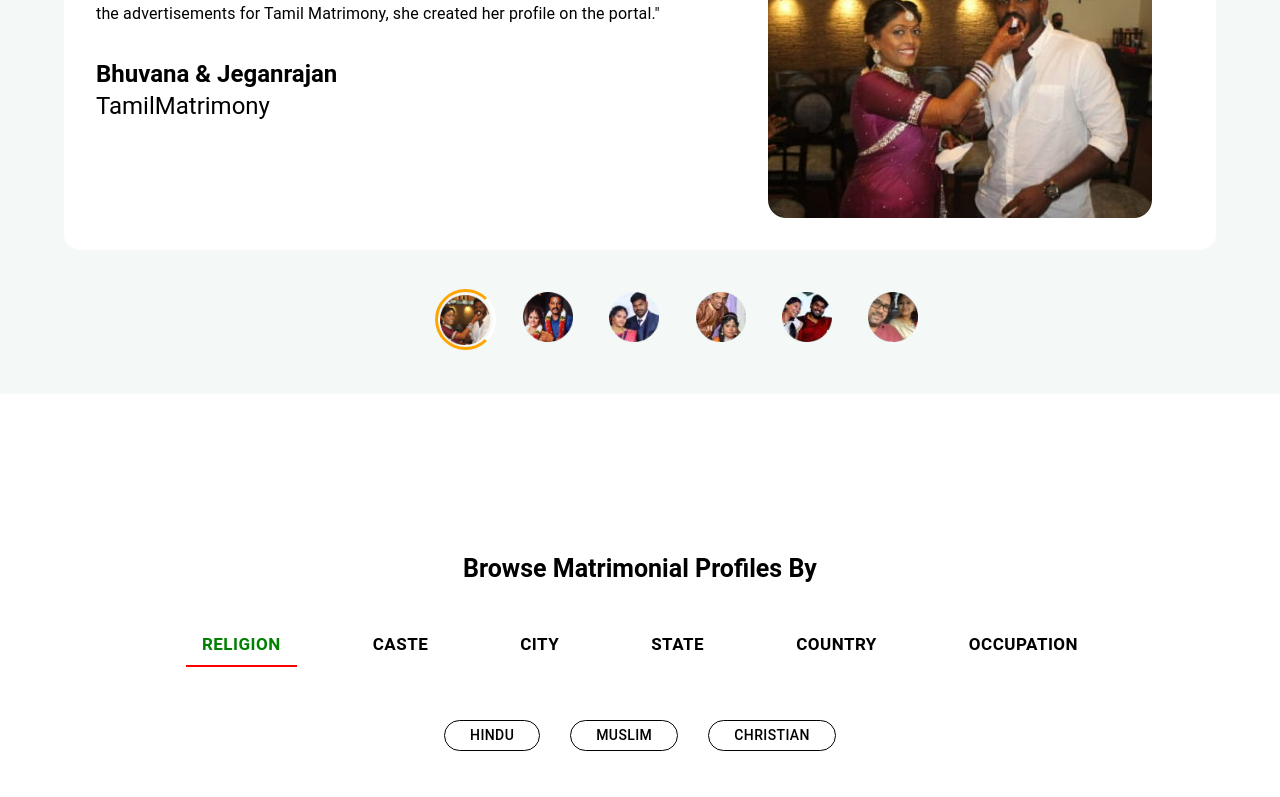
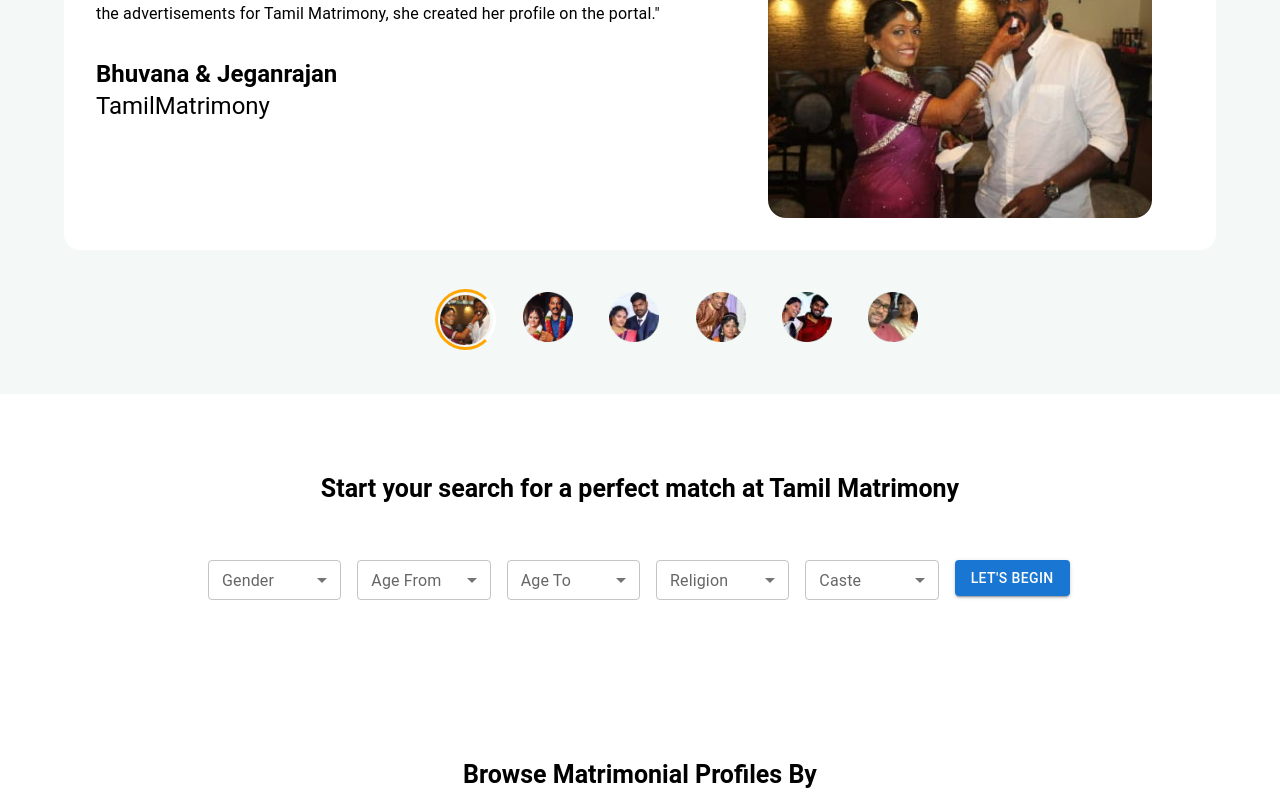
Before and after one commit to kishore00777/tamil-matri-clone, a React (Create React App) app: page / in a window 1280 px wide. Shown: the part 3618-4415 px from the top of the page. Built offline with nearby package versions, Linux system fonts and the light colour scheme.

Commit message:
SEARCHFORM

```diff
--- /dev/null
+++ b/src/Components/Home/SearchForm.jsx
@@ -0,0 +1,204 @@
+import {
+  Button,
+  FormControl,
+  Grid,
+  InputLabel,
+  MenuItem,
+  Select,
+  Typography,
+} from "@mui/material";
+import React, { useState } from "react";
+
+const Gender = [
+  { name: "none", value: "" },
+  { name: "Woman", value: "Female" },
+  { name: "Man", value: "Male" },
+];
+
+const AgeFrom = Array.from({ length: 53 }, (_, i) => i + 18);
+const AgeTo = Array.from({ length: 50 }, (_, i) => i + 21);
+
+const Religion = [
+  { name: "Any", value: "any" },
+  { name: "Hindu", value: "Hindu" },
+  { name: "Muslim", value: "Muslim" },
+  { name: "Christian", value: "Christian" },
+];
+
+const Caste = [
+  { name: "Any", value: "any" },
+  { name: "Adi Dravida", value: "Adi Dravida" },
+  { name: "Vannia Kula Kshatriyar", value: "Vannia Kula Kshatriyar" },
+  { name: "Nadar", value: "Nadar" },
+  { name: "Devar", value: "Devar" },
+  { name: "SC", value: "SC" },
+  { name: "Agamudayar", value: "Agamudayar" },
+  { name: "Vishwakarma", value: "Vishwakarma" },
+  { name: "Yadav", value: "Yadav" },
+  { name: "Mudaliyar", value: "Mudaliyar" },
+];
+
+export default function SearchForm() {
+  const [gender, setGender] = useState("");
+  const [ageFrom, setAgeFrom] = useState("");
+  const [ageTo, setAgeTo] = useState("");
+  const [religion, setReligion] = useState("");
+  const [caste, setCaste] = useState("");
+
+  const handleGender = (e) => {
+    setGender(e.target.value);
+  };
+  const handleAgeFrom = (e) => {
+    setAgeFrom(e.target.value);
+  };
+  const handleAgeTo = (e) => {
+    setAgeTo(e.target.value);
+  };
+  const handleReligion = (e) => {
+    setReligion(e.target.value);
+  };
+  const handleCaste = (e) => {
+    setCaste(e.target.value);
+  };
+
+  console.log(gender, ageFrom, ageTo);
+  return (
+    <>
+      <Typography
+        variant="h3"
+        align="center"
+        sx={{ fontWeight: "700", fontSize: "25px", marginTop: 10 }}
+      >
+        Start your search for a perfect match at Tamil Matrimony
+      </Typography>
+      <Grid
+        container
+        spacing={2}
+        sx={{ marginLeft: "auto", marginRight: "auto", width: "70%", mt: 5 }}
+      >
+        <Grid item xs={2}>
+          <FormControl fullWidth size="small">
+            <InputLabel id="demo-select-small-label">Gender</InputLabel>
+            <Select
+              labelId="demo-select-small-label"
+              id="gender"
+              value={gender}
+              label="Gender"
+              onChange={handleGender}
+              color="secondary"
+            >
+              {Gender.map((i, j) => (
+                <MenuItem key={j} value={i.value}>
+                  {i.name}
+                </MenuItem>
+              ))}
+            </Select>
+          </FormControl>
+        </Grid>
+        <Grid item xs={2}>
+          <FormControl fullWidth size="small">
+            <InputLabel id="demo-select-small-label">Age From</InputLabel>
+            <Select
+              labelId="demo-select-small-label"
+              id="age"
+              value={ageFrom}
+              label="Age From"
+              onChange={handleAgeFrom}
+              MenuProps={{
+                PaperProps: {
+                  style: {
+                    maxHeight: 200,
+                  },
+                },
+                MenuListProps: {
+                  style: {
+                    paddingTop: 0,
+                    paddingBottom: 0,
+                  },
+                },
+              }}
+            >
+              <MenuItem value="any">Any</MenuItem>
+              {AgeFrom.map((i, j) => (
+                <MenuItem key={j} value={i}>
+                  {i}
+                </MenuItem>
+              ))}
+            </Select>
+          </FormControl>
+        </Grid>
+        <Grid item xs={2}>
+          <FormControl fullWidth size="small">
+            <InputLabel id="demo-select-small-label">Age To</InputLabel>
+            <Select
+              labelId="demo-select-small-label"
+              id="age"
+              value={ageTo}
+              label="Age To"
+              onChange={handleAgeTo}
+              MenuProps={{
+                PaperProps: {
+                  style: {
+                    maxHeight: 200,
+                  },
+                },
+                MenuListProps: {
+                  style: {
+                    paddingTop: 0,
+                    paddingBottom: 0,
+                  },
+                },
+              }}
+            >
+              <MenuItem value="any">Any</MenuItem>
+              {AgeTo.map((i, j) => (
+                <MenuItem key={j} value={i}>
+                  {i}
+                </MenuItem>
+              ))}
+            </Select>
+          </FormControl>
+        </Grid>
+        <Grid item xs={2}>
+          <FormControl fullWidth size="small">
+            <InputLabel id="demo-select-small-label">Religion</InputLabel>
+            <Select
+              labelId="demo-select-small-label"
+              id="religion"
+              value={religion}
+              label="Religion"
+              onChange={handleReligion}
+            >
+              {Religion.map((i, j) => (
+                <MenuItem key={j} value={i.value}>
+                  {i.name}
+                </MenuItem>
+              ))}
+            </Select>
+          </FormControl>
+        </Grid>
+        <Grid item xs={2}>
+          <FormControl fullWidth size="small">
+            <InputLabel id="demo-select-small-label">Caste</InputLabel>
+            <Select
+              labelId="demo-select-small-label"
+              id="caste"
+              value={caste}
+              label="Caste"
+              onChange={handleCaste}
+            >
+              {Caste.map((i, j) => (
+                <MenuItem key={j} value={i.value}>
+                  {i.name}
+                </MenuItem>
+              ))}
+            </Select>
+          </FormControl>
+        </Grid>
+        <Grid item>
+          <Button variant="contained">Let's Begin</Button>
+        </Grid>
+      </Grid>
+    </>
+  );
+}
--- a/src/Components/Religion/Profile/ProfileList.jsx
+++ b/src/Components/Religion/Profile/ProfileList.jsx
@@ -414,6 +414,7 @@ const ProfileList = () => {
                                     backgroundColor: "#fe9607",
                                   },
                                 }}
+                                onClick={() => navigate("/registerform")}
                               >
                                 REGISTER FREE
                               </Button>
--- a/src/Pages/Home.jsx
+++ b/src/Pages/Home.jsx
@@ -7,8 +7,8 @@ import AboutMatirimony from "../Components/AboutMatirimony";
 import Footer from "../Components/Footer";
 import NavBar from "../Components/NavBar";
 import Browse from "../Components/Home/Browse";
-// import Search from "../Components/Home/Search";
 import { useLocation } from "react-router-dom";
+import SearchForm from "../Components/Home/SearchForm";
 
 export default function Home() {
   const location = useLocation();
@@ -30,7 +30,7 @@ export default function Home() {
         <Interset />
         <Youtube />
         <Carousels />
-        {/* <Search /> */}
+        <SearchForm />
         <Browse />
         <AboutMatirimony />
         <Footer />
```
Also changed, not shown: src/Components/Home/Search.jsx (deleted, +0 -16 lines).
